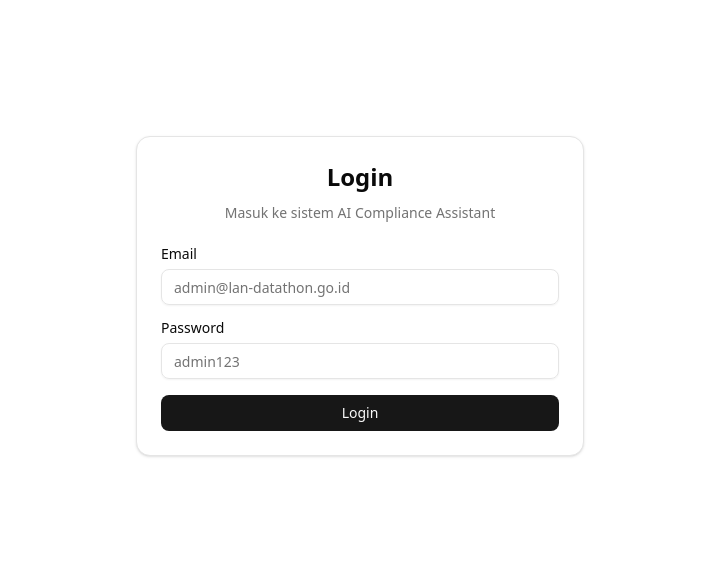
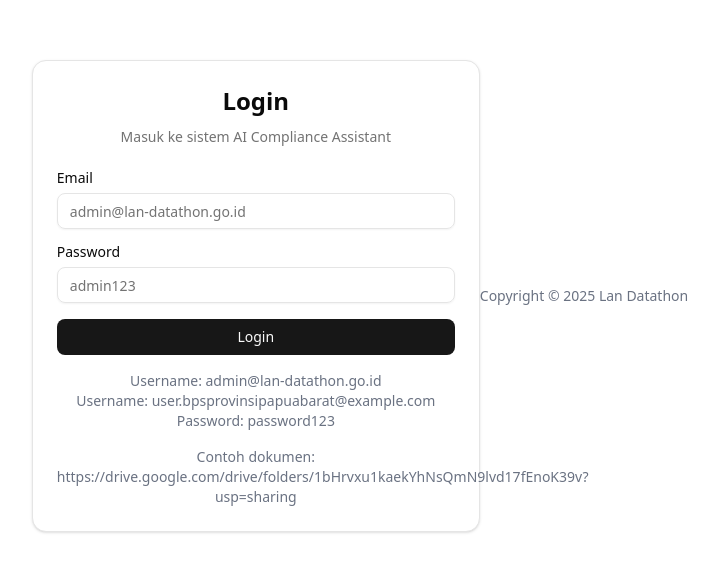
Before and after one commit to neolinoux/lan-datathon-mutasihomebase, a Next.js app: page /login in a window 1280 px wide. Shown: the part 104-676 px from the top of the page, without its empty margins (280-998 px from the left). Built offline with nearby package versions, Linux system fonts and the light colour scheme.

Commit message:
feat: add example credentials and document link to login page
- Included example usernames and password for user reference on the login page.
- Added a link to a shared document folder for user guidance.
- Updated copyright notice for 2025.

```diff
--- a/app/login/page.tsx
+++ b/app/login/page.tsx
@@ -96,8 +96,19 @@ export default function LoginPage() {
               )}
             </Button>
           </form>
+          <div className="text-center text-sm text-gray-500 mt-4">
+            <p>Username: admin@lan-datathon.go.id</p>
+            <p>Username: user.bpsprovinsipapuabarat@example.com</p>
+            <p>Password: password123</p>
+          </div>
+          <div className="text-center text-sm text-gray-500 mt-4">
+            <p>Contoh dokumen: <a href="https://drive.google.com/drive/folders/1bHrvxu1kaekYhNsQmN9lvd17fEnoK39v?usp=sharing" target="_blank" rel="noopener noreferrer">https://drive.google.com/drive/folders/1bHrvxu1kaekYhNsQmN9lvd17fEnoK39v?usp=sharing</a></p>
+          </div>
         </CardContent>
       </Card>
+      <div className="text-center text-sm text-gray-500">
+        <p>Copyright © 2025 Lan Datathon</p>
+      </div>
     </div>
   )
 }
```
